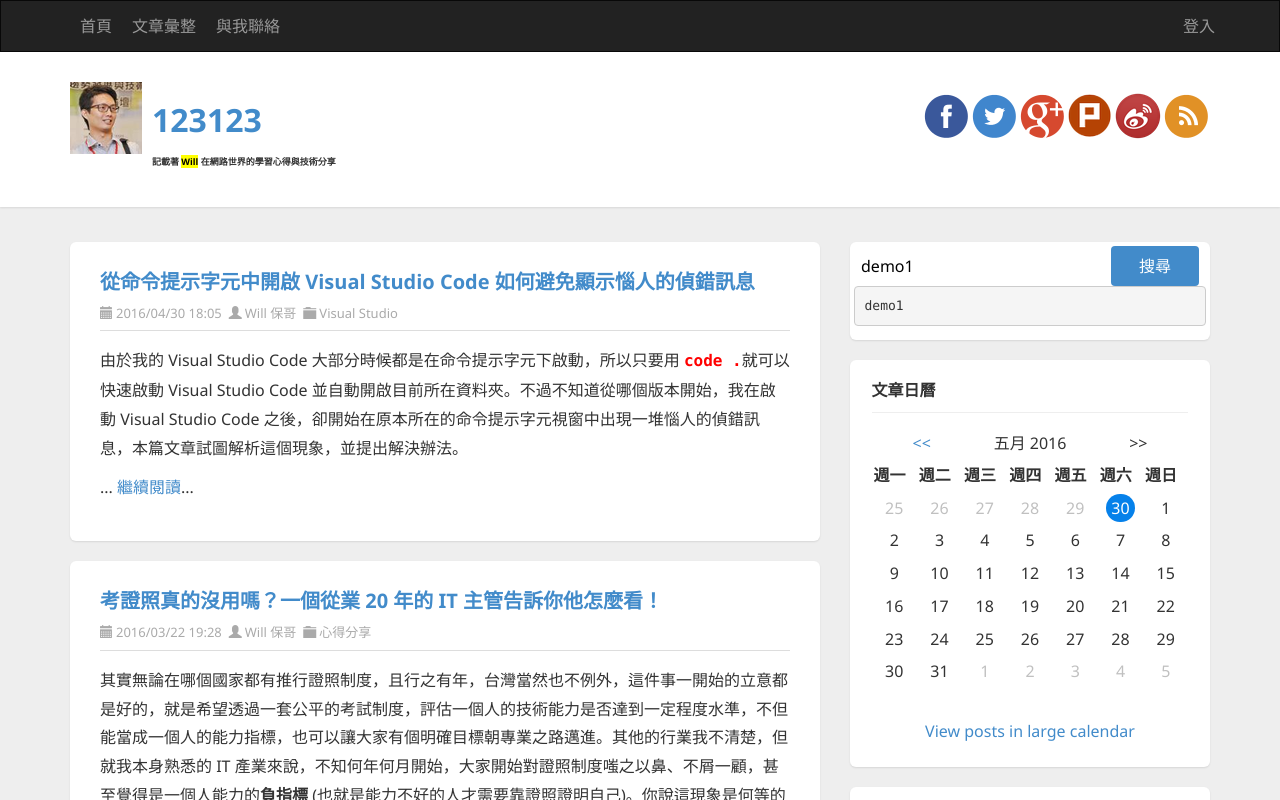
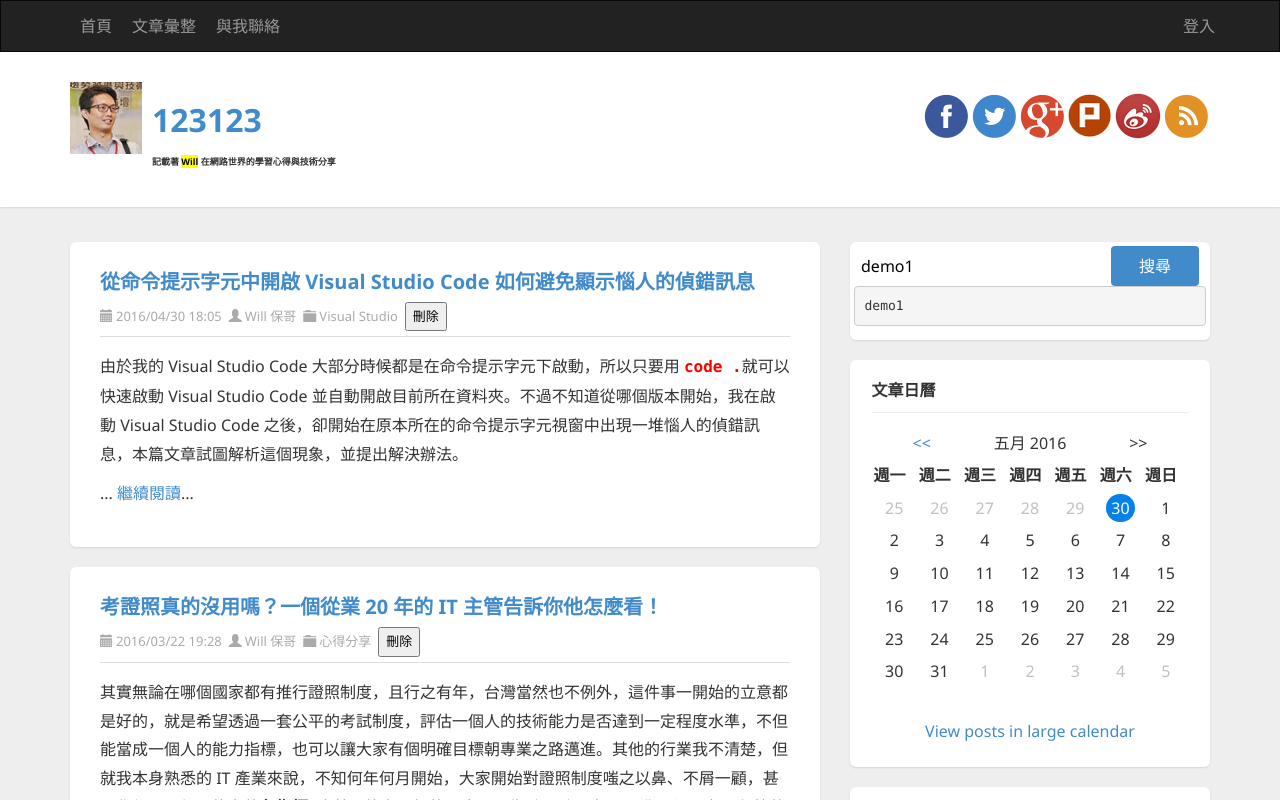
Before and after one commit to coolrare/dct-110012, an Angular app: page / in a window 1280 px wide. Shown: the top 800 px of the page. Built offline with nearby package versions, Linux system fonts and the light colour scheme.

Commit message:
@Input() 與 @Output() 元件溝通示範

```diff
--- a/src/app/app.component.html
+++ b/src/app/app.component.html
@@ -7,22 +7,8 @@
       <div id="ctl00_cphBody_divError"></div>
       <div id="ctl00_cphBody_PostList1_posts" class="posts">
         <!-- Article START-->
-        <article *ngFor="let item of data; let i=index" class="post" id="post{{i}}">
-          <header class="post-header">
-            <h2 class="post-title">
-              <a [href]="item.href">{{item.title}}</a>
-            </h2>
-            <div class="post-info clearfix">
-              <span class="post-date"><i class="glyphicon glyphicon-calendar"></i>{{item.date}}</span>
-              <span class="post-author"><i class="glyphicon glyphicon-user"></i><a
-                   href="http://blog.miniasp.com/author/will.aspx">{{item.author}}</a></span>
-              <span class="post-category"><i class="glyphicon glyphicon-folder-close"></i><a
-                   [href]="item['category-link']">{{item.category}}</a></span>
-            </div>
-          </header>
-          <section class="post-body text" [innerHTML]="item.summary">
-          </section>
-        </article>
+        <app-article *ngFor="let item of data; let i=index" [item]="item" [i]="i" (delete)="removeArticle($event)">
+        </app-article>
         <!-- Article END-->
       </div>
     </section>
--- a/src/app/app.component.ts
+++ b/src/app/app.component.ts
@@ -76,4 +76,8 @@ export class AppComponent {
   doSearch(str: string) {
     this.keyword = str;
   }
+
+  removeArticle(id: number) {
+    console.log('Deleting Post ' + id);
+  }
 }
--- a/src/app/app.module.ts
+++ b/src/app/app.module.ts
@@ -6,12 +6,14 @@ import { AppRoutingModule } from './app-routing.module';
 import { AppComponent } from './app.component';
 import { HeaderComponent } from './header/header.component';
 import { FooterComponent } from './footer/footer.component';
+import { ArticleComponent } from './article/article.component';
 
 @NgModule({
   declarations: [
     AppComponent,
     HeaderComponent,
-    FooterComponent
+    FooterComponent,
+    ArticleComponent
   ],
   imports: [
     BrowserModule,
--- /dev/null
+++ b/src/app/article/article.component.html
@@ -0,0 +1,17 @@
+<article class="post" id="post{{i}}">
+  <header class="post-header">
+    <h2 class="post-title">
+      <a [href]="item.href">{{item.title}}</a>
+    </h2>
+    <div class="post-info clearfix">
+      <span class="post-date"><i class="glyphicon glyphicon-calendar"></i>{{item.date}}</span>
+      <span class="post-author"><i class="glyphicon glyphicon-user"></i><a
+           href="http://blog.miniasp.com/author/will.aspx">{{item.author}}</a></span>
+      <span class="post-category"><i class="glyphicon glyphicon-folder-close"></i><a
+           [href]="item['category-link']">{{item.category}}</a></span>
+      <button type="button" (click)="doDelete()">刪除</button>
+    </div>
+  </header>
+  <section class="post-body text" [innerHTML]="item.summary">
+  </section>
+</article>
--- /dev/null
+++ b/src/app/article/article.component.ts
@@ -0,0 +1,22 @@
+import { Component, EventEmitter, Input, Output } from '@angular/core';
+
+@Component({
+  selector: 'app-article',
+  templateUrl: './article.component.html',
+  styleUrls: ['./article.component.css']
+})
+export class ArticleComponent {
+
+  @Input() item: any = {};
+  @Input() i: number;
+
+  @Output() delete = new EventEmitter<number>();
+
+  constructor() { }
+
+  doDelete() {
+    this.delete.emit(this.item.id);
+  }
+
+
+}
```
Also changed, not shown: src/app/article/article.component.css (added), 1 other file (tests, documents, lock files or other folders).
